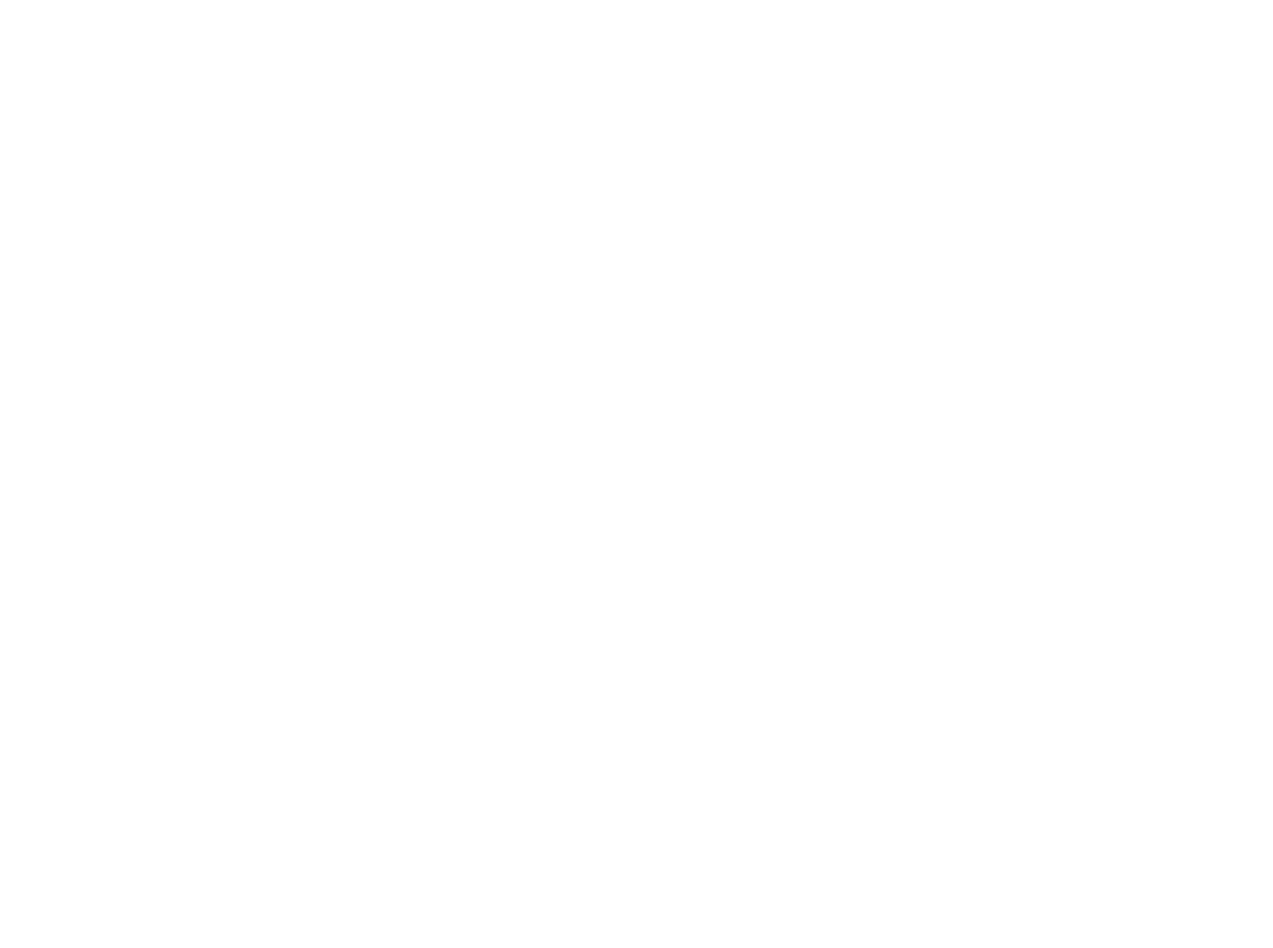
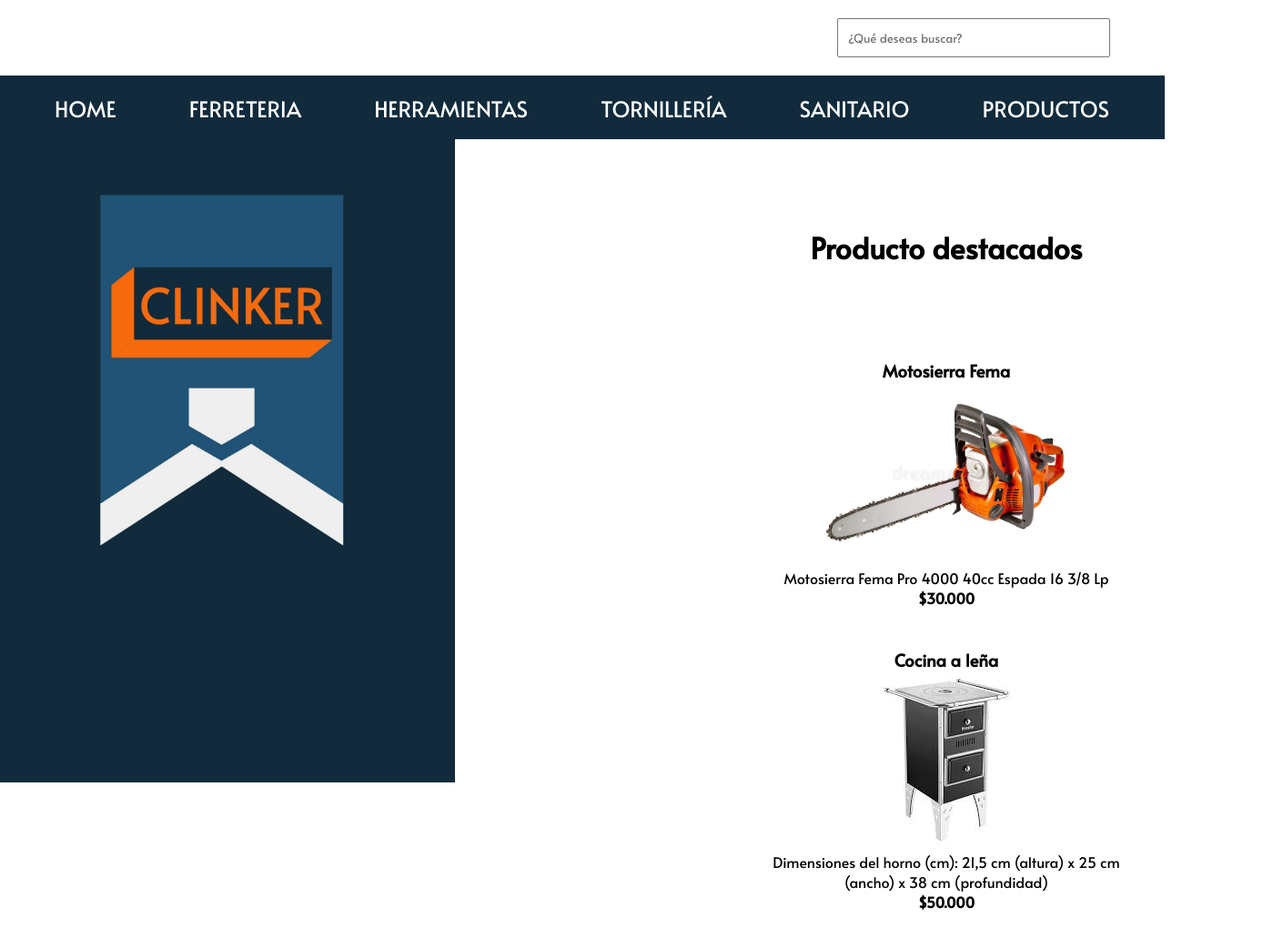
Before and after one commit to cristianlope/clinker3, a plain HTML site: page practicaTp3.html/pages/productos.html in a window 1280 px wide. Shown: the whole page at 91% size, 1399 px wide, since content can reach past the window. Before the commit the page ends 800 px from the top, so only its background shows below. Drawn offline with Linux system fonts and the light colour scheme; files that its build step writes are made by us from their sources.

Commit message:
Proeyecto1

```diff
--- a/practicaTp3.html/css/styles.css
+++ b/practicaTp3.html/css/styles.css
@@ -92,6 +92,7 @@ main{
     bottom: 200px;
     height: 200px;
     left: 600px;
+
 }
 
 main h1{
@@ -147,3 +148,7 @@ img logoclinker1{
     text-align: center;
 
 }
+.contenedor1{
+    flex-direction: row;
+    justify-content: flex-end;
+}
--- a/practicaTp3.html/pages/productos.html
+++ b/practicaTp3.html/pages/productos.html
@@ -0,0 +1,60 @@
+
+<!DOCTYPE html>
+<html lang="es">
+<head>
+    <meta charset="UTF-8">
+    <meta http-equiv="X-UA-Compatible" content="IE=edge">
+    <meta name="viewport" content="width=device-width, initial-scale=1.0">
+    <title>Home</title>
+    <link rel="stylesheet" href="practicaTp3.html/css/styles.css">
+
+</head>
+<body>
+
+    <header>
+
+        <div class="header__superior">
+            <div class="logo"></div>
+            <div class="search">
+                <input type="search" placeholder="¿Qué deseas buscar?">
+
+            </div>
+        </div>
+
+        <div class="conteiner__menu">
+
+                <nav class="menu">
+                    <ul>
+                        <li><a href="#">Home</a></li>
+                        <li><a href="#">Ferreteria</a></li>
+                        <li><a href="#">Herramientas</a></li>
+                        <li><a href="#">Tornillería</a></li>
+                        <li><a href="#">Sanitario</a></li>
+                        <li><a href="#">Productos</a></li>
+                        <li><a href="#">Carrito</a></li>
+                    </ul>
+                </nav>
+        </div>
+    </header>
+    <img src="../img/logoclinker.jpeg.jpeg" alt="logoclinker1" width="500px">
+<body>
+    <main>
+
+        <h1>Producto destacados</h1>
+        <article class="amplio">
+         <h3>Motosierra Fema</h3>
+        <img src="../img/motosierra-en-un-fondo-blanco-100293529.jpg" alt="motosierra" width="300px">
+
+        <p>Motosierra Fema Pro 4000 40cc Espada 16 3/8 Lp</p>
+        <h4>$30.000</h4>
+        <br>
+        <br>
+        <h3>Cocina a leña</h3>
+        <img src="../img/cocinaclinker.jpg" alt="cocinaclinker">
+        <p>Dimensiones del horno (cm): 21,5 cm (altura) x 25 cm (ancho) x 38 cm (profundidad)</p>
+        <h4>$50.000</h4>
+     </article>
+     </main>
+
+</body>
+</html>
```
Also changed, not shown: index.html (+13 -16 lines), practicaTp3.html/img/herrajes.png (added), practicaTp3.html/img/herrmientas.png (added), practicaTp3.html/img/iliminacion.png (added), practicaTp3.html/img/pintureria.png (added), practicaTp3.html/img/sanitarios.png (added), practicaTp3.html/img/seguridad.png (added), practicaTp3.html/img/tornilleria.png (added), practicaTp3.html/pages/carrito.html (deleted), practicaTp3.html/pages/consulta.html (deleted), practicaTp3.html/pages/inicio.html (deleted), practicaTp3.html/pages/ofertas.html (deleted), practicaTp3.html/pages/otros.html (deleted).
